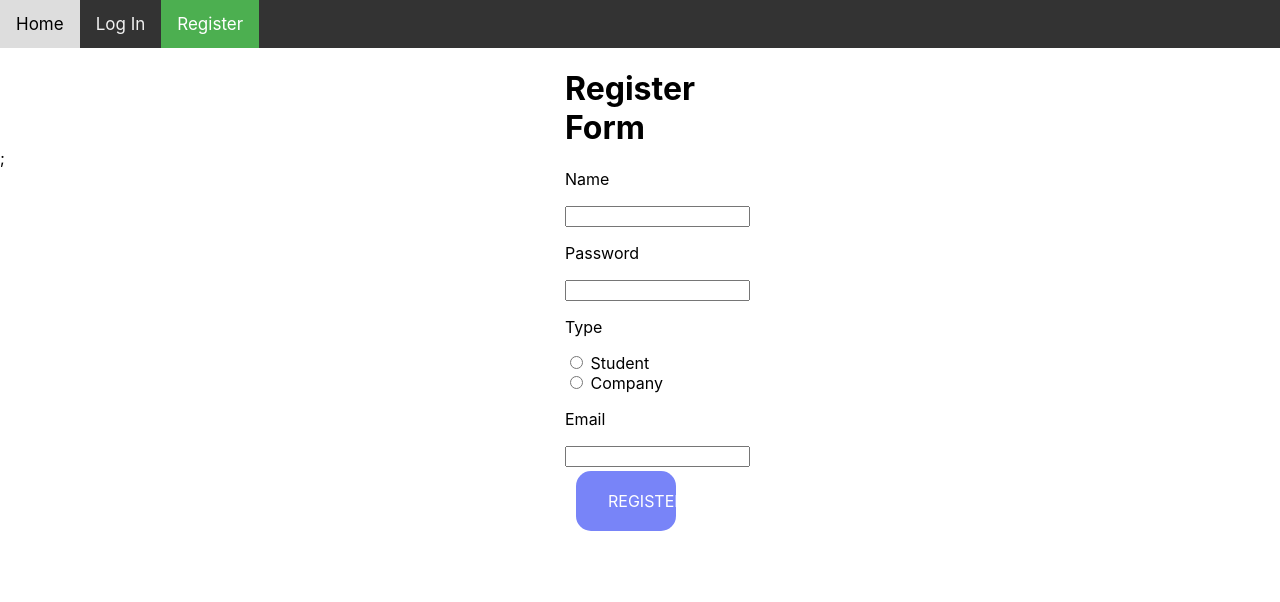
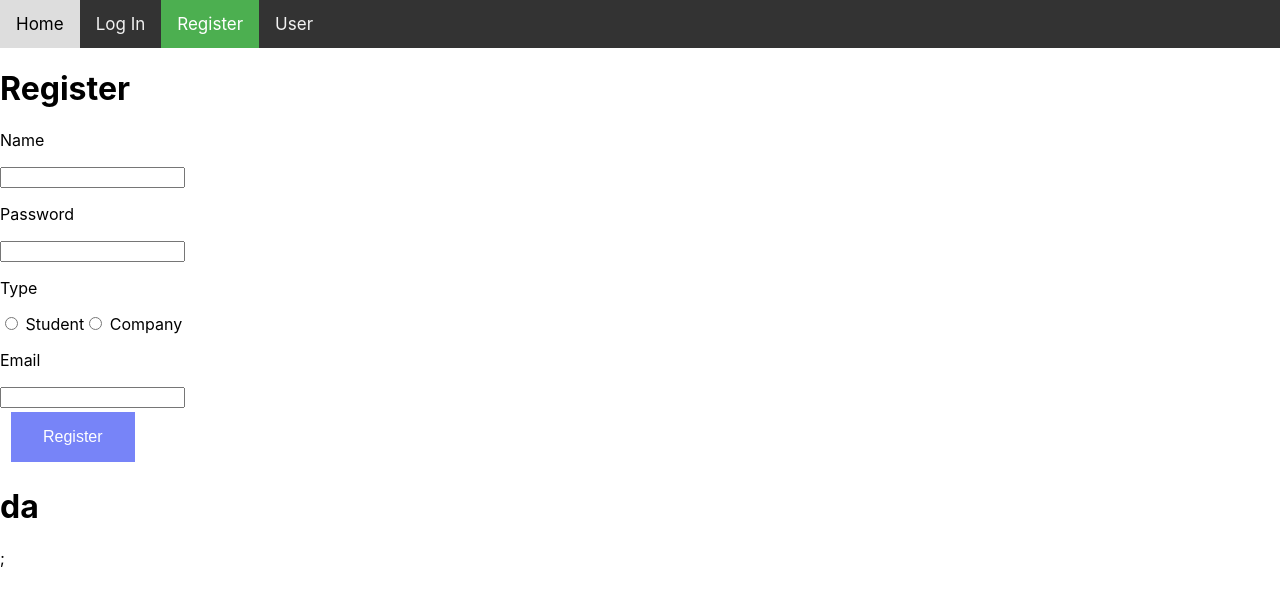
Before and after one commit to snokaru/student-connect, a React (Create React App) app in the folder frontend/: page /register in a window 1280 px wide. Shown: the top 602 px of the page. Built offline with nearby package versions, Linux system fonts and the light colour scheme; the HTML template or start-up script is replaced by a standard one.

Commit message:
Register form tweaks

```diff
--- a/frontend/src/App.js
+++ b/frontend/src/App.js
@@ -14,14 +14,17 @@ const App = () => {
         <Router>
           <NavBar />
           <Switch>
-            <Route path="/login">
+            <Route exact path="/login">
               <LoginForm />
             </Route>
-            <Route path="/register">
+            <Route exact path="/register">
               <RegisterForm />
             </Route>
-            <Route path="/">
+            <Route exact path="/">
               <Home />
+            </Route>
+            <Route exact path="/users">
+              <User />
             </Route>
           </Switch>
         </Router>
--- a/frontend/src/components/Layout/Navbar/Navbar.js
+++ b/frontend/src/components/Layout/Navbar/Navbar.js
@@ -14,6 +14,9 @@ export const Navbar = () => {
       <NavLink exact to="/register" activeClassName={classes.active}>
         Register
       </NavLink>
+      <NavLink exact to="/users" activeClassName={classes.active}>
+        User
+      </NavLink>
     </div>
   );
 };
--- a/frontend/src/components/Layout/UserDetail/UserDetail.js
+++ /dev/null
@@ -1,23 +0,0 @@
-import React from 'react'
-import classes from './UserDetaill.module.css';
-
-export const UserDetail = (props) => {
-    return (
-        <React.Fragment>
-
-
-            <div className={classes.container}>
-                <div className={classes.userdetail}>
-                    <p className={classes.child}>Numele:{props.nume}</p>
-                    <p className={classes.child}>Descriere:{props.descriere}</p>
-                    <p className={classes.child}>Universitate:{props.univeristate}</p>
-                </div>
-
-            </div>
-
-        </React.Fragment>
-
-    )
-}
-
-export default UserDetail
--- a/frontend/src/components/LoginForm/LoginForm.js
+++ b/frontend/src/components/LoginForm/LoginForm.js
@@ -6,7 +6,7 @@ const LoginForm = () => {
     <React.Fragment>
       <div className={classes.container}>
         <form className={classes.item}>
-          <h1>Please Log In</h1>
+          <h1>Log In</h1>
           <fieldset>
             <label for="email">Email</label>
             <input type="email" id="email" name="email" />
--- a/frontend/src/components/LoginForm/LoginForm.module.css
+++ b/frontend/src/components/LoginForm/LoginForm.module.css
@@ -1,42 +1,31 @@
-.container{
+.container {
   display: flex;
   flex-direction: column;
   align-items: center;
-    justify-content: flex-start ;
+  justify-content: flex-start;
 }
 
-.item{
+.item {
   align-self: auto;
   width: 100px;
   height: 100px;
   padding-right: 50px;
   margin: auto;
-
 }
 
 button {
-    position: fixed;
-    margin: 0;
-    padding: 10px 40px;
-    height: 60px;
-    width: 100px;
-    outline: none;
+  background-color: #1e33f4;
+  border: none;
+  color: white;
+  padding: 16px 32px;
+  text-align: center;
+  font-size: 16px;
+  margin: 4px 2px;
+  opacity: 0.6;
+  transition: 0.3s;
   text-decoration: none;
-    display: flex;
-    justify-content: center;
-    align-items: center;
   cursor: pointer;
-    text-transform: uppercase;
-    background-color: #ffffff;
-    border: 1px solid rgba(22, 76, 167, 0.6);
-    border-radius: 15px;
-    color: #1d89ff;
-    font-weight: 400;
-    font-size: 20px;
-    font-family: inherit;
-    z-index: 0;
-    overflow: hidden;
-    transition: all 0.3s cubic-bezier(0.02, 0.01, 0.47, 1);
+  margin-left: 11px;
 }
 
 fieldset {
--- a/frontend/src/components/Pages/Home.js
+++ b/frontend/src/components/Pages/Home.js
@@ -1,6 +1,6 @@
 import React from 'react'
 import Job from "../Layout/JobComponent/Job";
-import User from './User';
+
 
  const Home = () => {
     return (
--- a/frontend/src/components/Pages/User.js
+++ b/frontend/src/components/Pages/User.js
@@ -1,14 +1,19 @@
-import React from 'react'
-import Navbar from "../Layout/Navbar/Navbar";
-import UserDetail from '../Layout/UserDetail/UserDetail';
-
-export const User = () => {
-    return (
-        <div>
-
-            <UserDetail nume="nume1" descriere="AAAAAAAAAAAAAAA" univeristate="Uni1"/>
-
+import React, { useContext } from "react";
+import UserContext from "../UserState/userContext";
+import classes from "./User.module.css";
+export const User = (props) => {
+  const userContext = useContext(UserContext);
+  const { user } = userContext;
+  return (
+    <React.Fragment>
+      <div className={classes.container}>
+        <div className={classes.userdetail}>
+          <p className={classes.child}>Numele:{props.nume}</p>
+          <p className={classes.child}>Descriere:{props.descriere}</p>
+          <p className={classes.child}>Universitate:{props.univeristate}</p>
         </div>
-    )
-}
+      </div>
+    </React.Fragment>
+  );
+};
 export default User;
--- a/frontend/src/components/RegisterForm/RegisterForm.js
+++ b/frontend/src/components/RegisterForm/RegisterForm.js
@@ -1,40 +1,44 @@
-import React from 'react'
-
-import classes from "./RegisterForm.module.css"
-
+import React from "react";
+import { Container, Row, Col } from "reactstrap";
+import classes from "./RegisterForm.module.css";
 
 const RegisterForm = () => {
   return (
-
-    <React.Fragment>
-      <div className={classes.container}>
-      <form className={classes.item}>
-      <h1>Register Form</h1>
-        <label >
+    <Container>
+      <Row>
+        <Col>
+          <form>
+            <h1>Register</h1>
+            <label>
               <p>Name</p>
-          <input type="name" name="name"/>
+              <input type="name" name="name" />
             </label>
             <label>
-
               <p>Password</p>
-          <input type="password" name="password"/>
+              <input type="password" name="password" />
             </label>
             <div>
               <p>Type</p>
-          <input type="radio" value="Student" name="gender"/> Student
+              <input type="radio" value="Student" name="gender" /> Student
               <input type="radio" value="Company" name="gender" /> Company
             </div>
             <label>
               <p>Email</p>
-          <input type="email" name="email"/>
+              <input type="email" name="email" />
             </label>
-        <div >
-          <button type="submit" className={classes.button}>Register</button>
+            <div>
+              <button type="submit" className={classes.button}>
+                Register
+              </button>
             </div>
           </form>
-    </div>
-    </React.Fragment>
+        </Col>
+        <Col>
+          <h1>da</h1>
+        </Col>
+      </Row>
+    </Container>
   );
 };
 
-export default RegisterForm ;
+export default RegisterForm;
--- a/frontend/src/components/RegisterForm/RegisterForm.module.css
+++ b/frontend/src/components/RegisterForm/RegisterForm.module.css
@@ -23,7 +23,7 @@
   margin: 4px 2px;
   opacity: 0.6;
   transition: 0.3s;
-  display: inline-block;
+
   text-decoration: none;
   cursor: pointer;
   margin-left: 11px;
```
Also changed, not shown: frontend/src/components/Pages/User.module.css (renamed from frontend/src/components/Layout/UserDetail/UserDetaill.module.css). Lines whose indentation alone changed are shown as unchanged.
